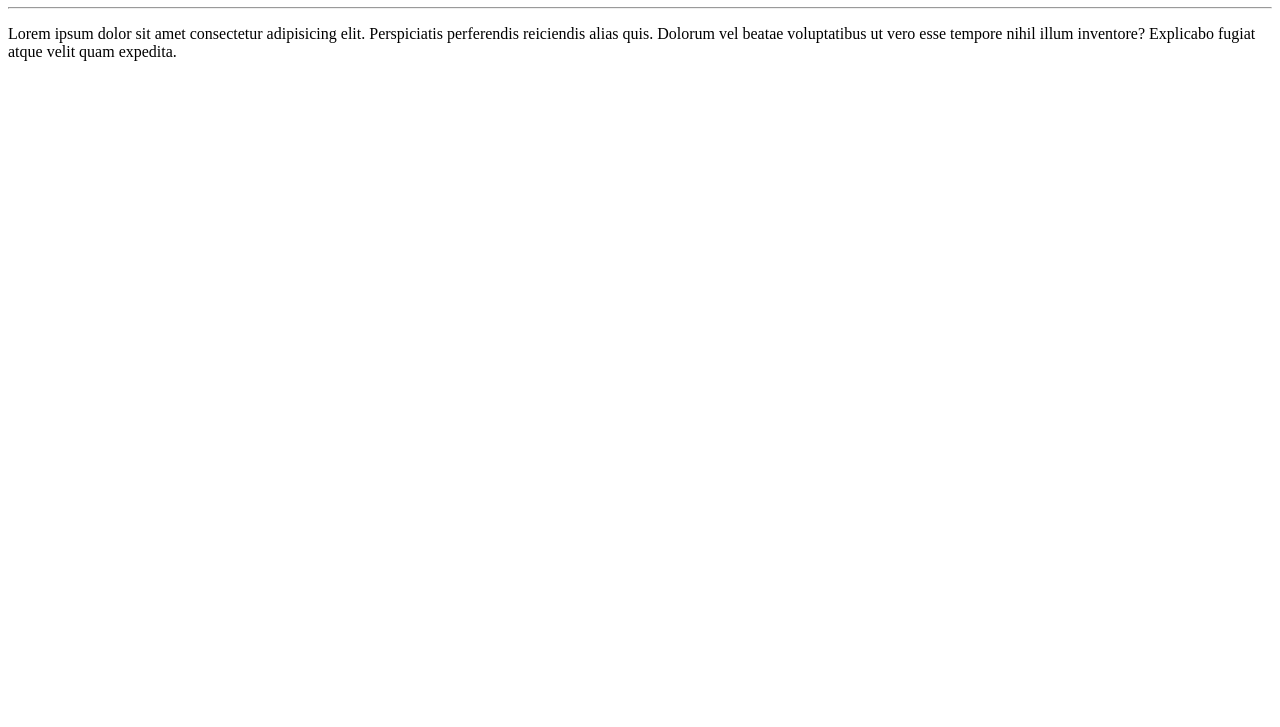
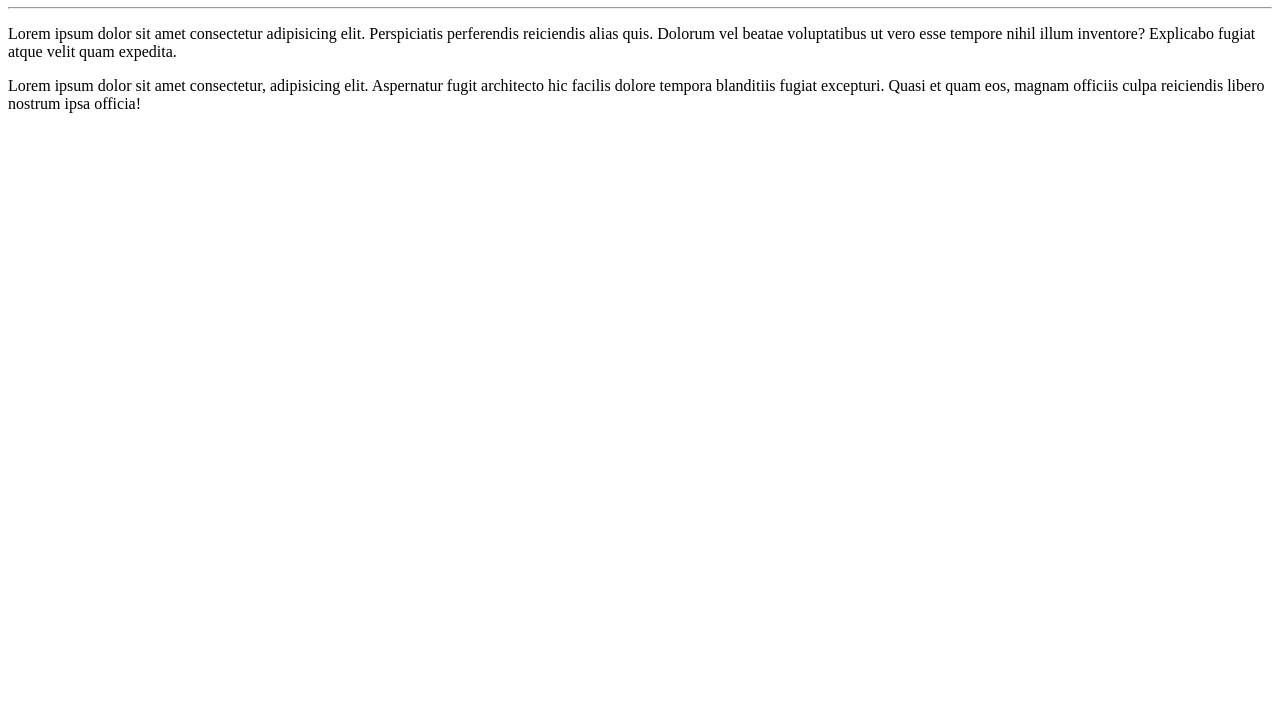
Before and after one commit to Rania3001/-Teste-Curso, a plain HTML site: page site-exemplo/index.html in a window 1280 px wide. Shown: the part 73-800 px from the top of the page. Drawn offline with Linux system fonts and the light colour scheme.

Commit message:
adicionei um parágrafo

```diff
--- a/site-exemplo/index.html
+++ b/site-exemplo/index.html
@@ -9,5 +9,6 @@
     <h1>Olá, Mundo!</h1>
     <hr>
     <p>Lorem ipsum dolor sit amet consectetur adipisicing elit. Perspiciatis perferendis reiciendis alias quis. Dolorum vel beatae voluptatibus ut vero esse tempore nihil illum inventore? Explicabo fugiat atque velit quam expedita.</p>
+    <p>Lorem ipsum dolor sit amet consectetur, adipisicing elit. Aspernatur fugit architecto hic facilis dolore tempora blanditiis fugiat excepturi. Quasi et quam eos, magnam officiis culpa reiciendis libero nostrum ipsa officia!</p>
 </body>
 </html>
```
